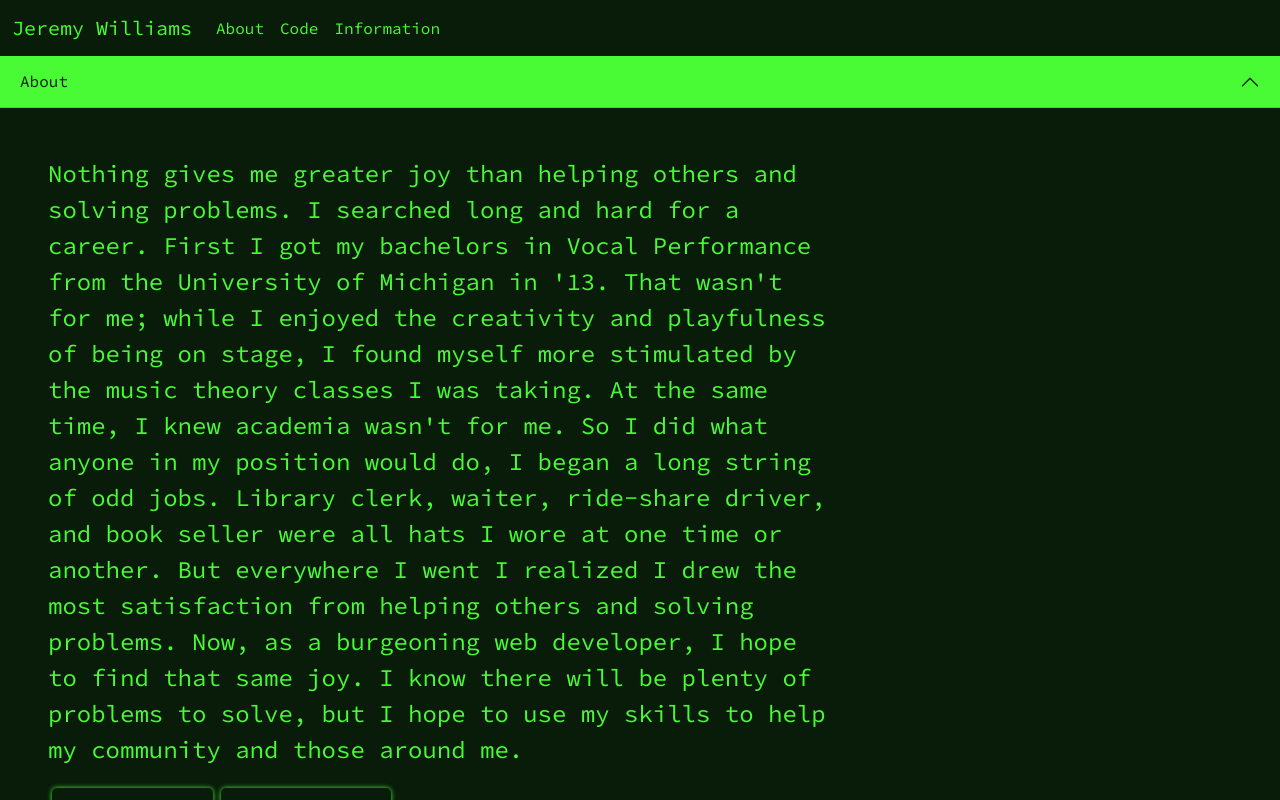
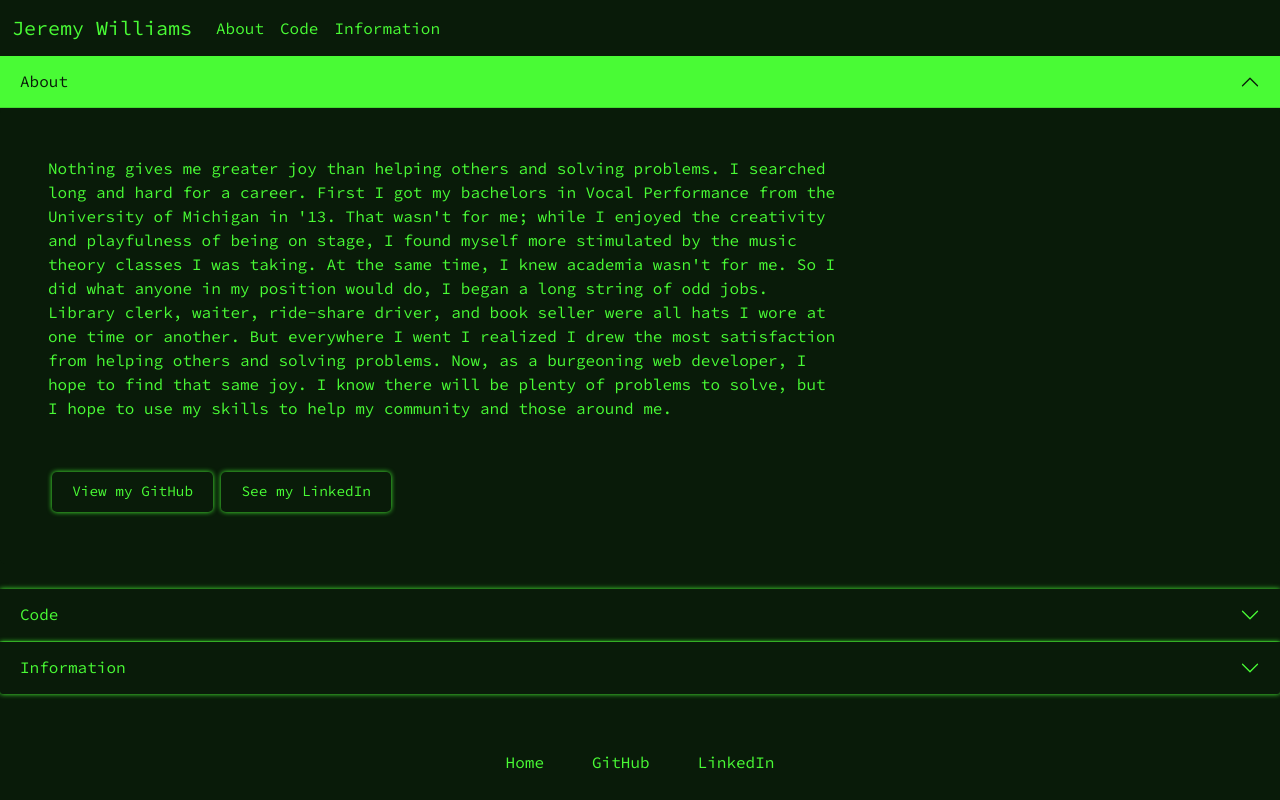
Before and after one commit to wijeremy/portfolio.react, a React (Create React App) app: page / in a window 1280 px wide. Both pictures are taken after a click on the button "About". Shown: the top 800 px of the page. Built offline with nearby package versions, Linux system fonts and the light colour scheme.

Commit message:
fixed font size

```diff
--- a/src/components/About/index.js
+++ b/src/components/About/index.js
@@ -3,7 +3,7 @@ import React from 'react';
 const About = () => {
   return (
     <div>
-      <p className="col-md-8 fs-4">
+      <p className="col-md-8 mb-5 fs-8">
         Nothing gives me greater joy than helping others and solving problems. I
         searched long and hard for a career. First I got my bachelors in Vocal
         Performance from the University of Michigan in '13. That wasn't for me;
```
